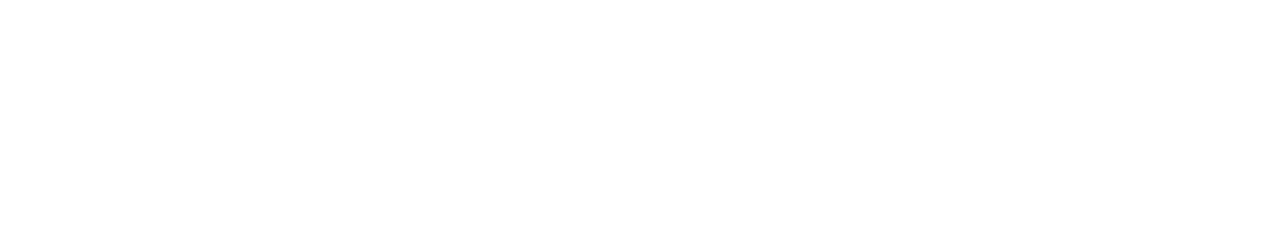
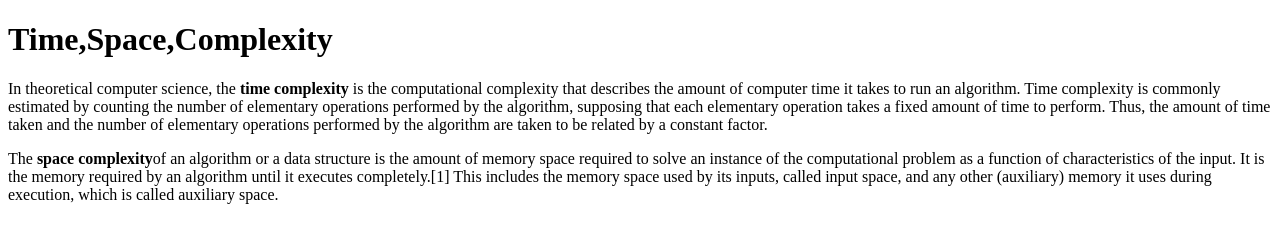
Before and after one commit to acciojob/time-and-space-complexity-fighterofcoder, a website: page main.html in a window 1280 px wide. Drawn offline with Linux system fonts and the light colour scheme.

Commit message:
created a submission

```diff
--- a/main.html
+++ b/main.html
@@ -7,9 +7,12 @@
 </head>
 
 <body>
-	<!-- the entire body must be written by student -->
-    <script type="text/javascript" src="./script.js">
-</script>
+<h1>Time,Space,Complexity</h1>
+        <p>In theoretical computer science, the <b>time complexity</b> is the computational complexity that describes the amount of computer time it takes to run an algorithm. Time complexity is commonly estimated by counting the number of elementary operations performed by the algorithm, supposing that each elementary operation takes a fixed amount of time to perform. Thus, the amount of time taken and the number of elementary operations performed by the algorithm are taken to be related by a constant factor.
+        </p>
+        <p>
+            The <b>space complexity</b>of an algorithm or a data structure is the amount of memory space required to solve an instance of the computational problem as a function of characteristics of the input. It is the memory required by an algorithm until it executes completely.[1] This includes the memory space used by its inputs, called input space, and any other (auxiliary) memory it uses during execution, which is called auxiliary space.
+        </p>
 
 </body>
 
```
